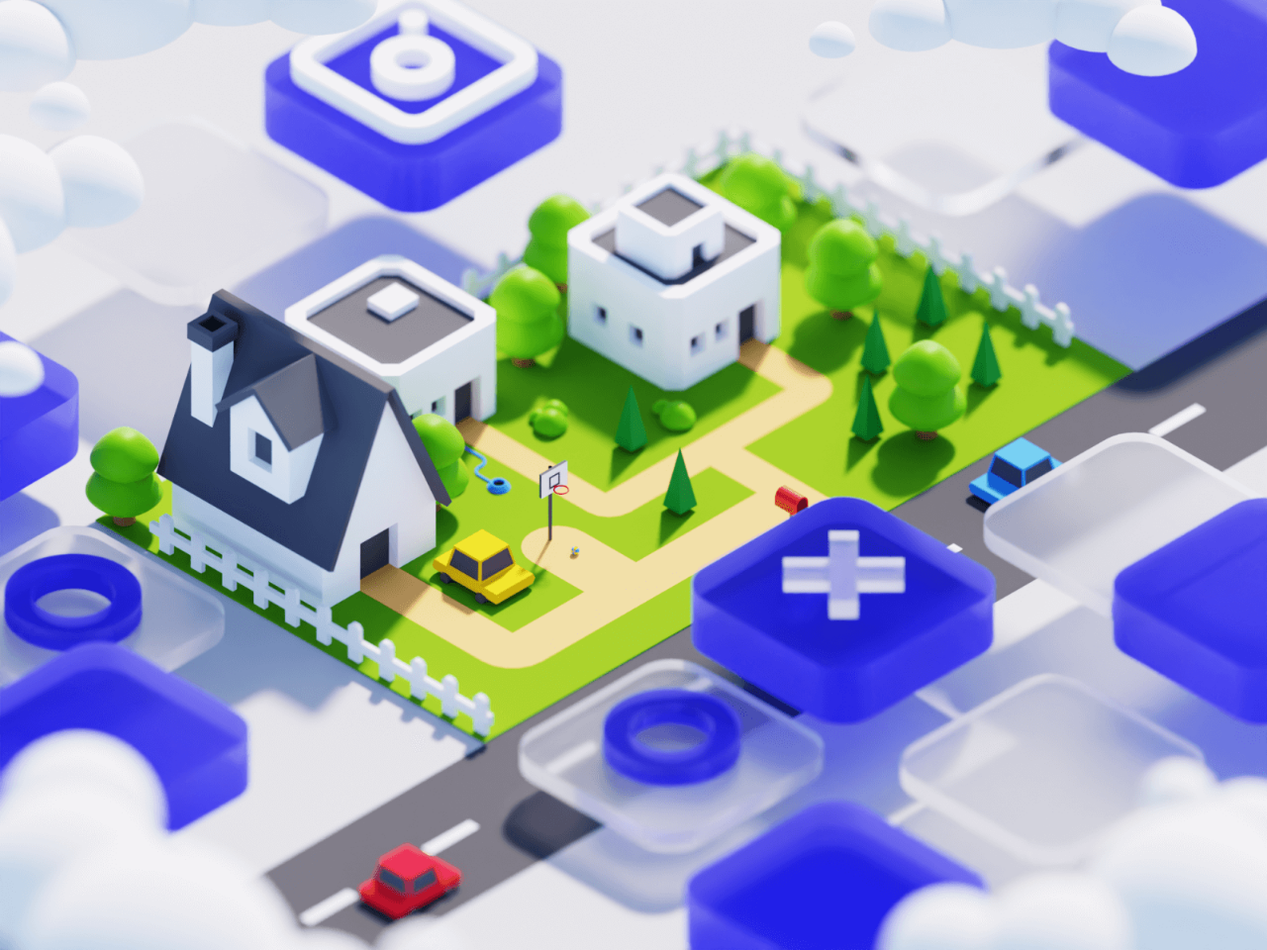
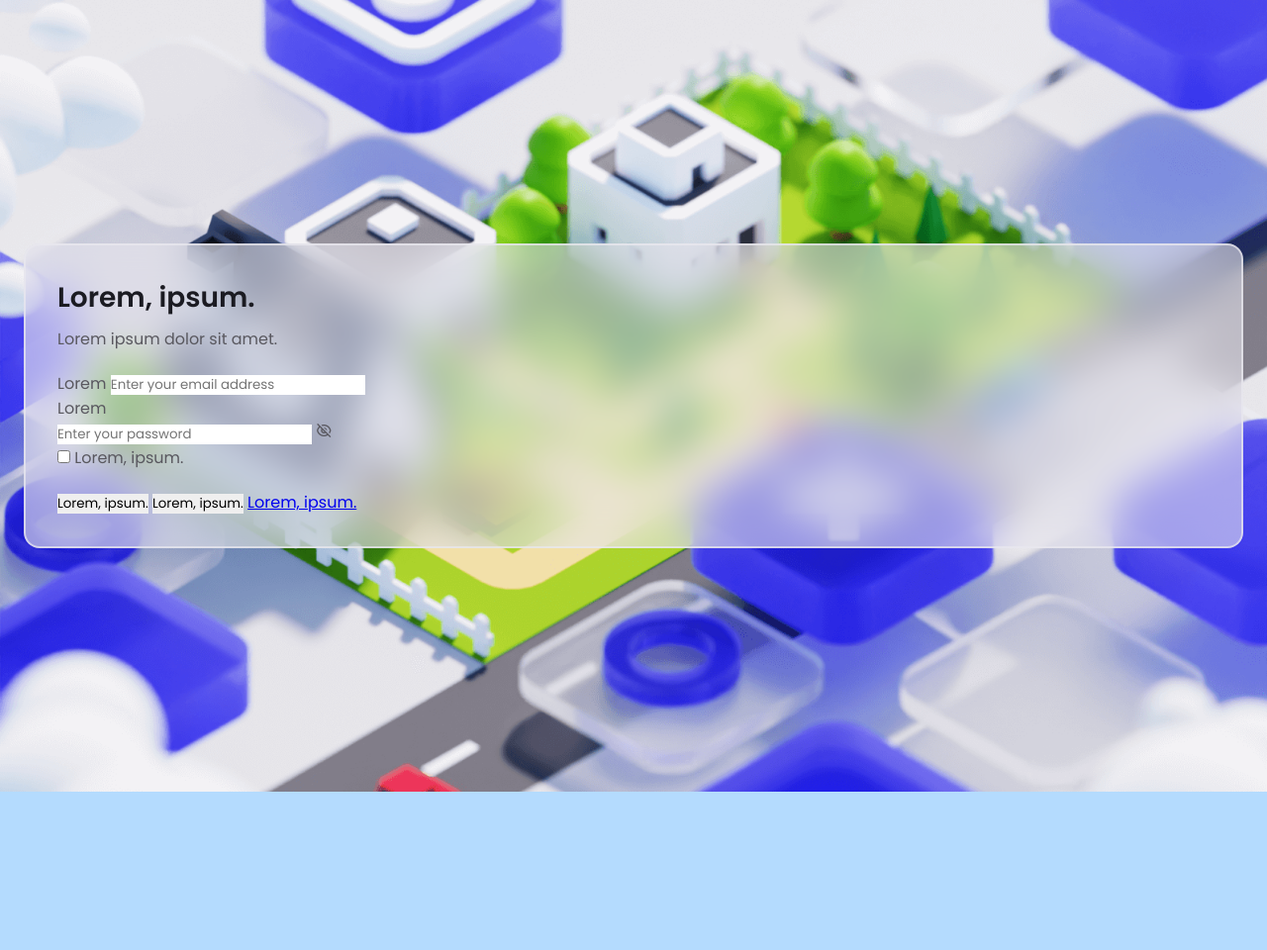
Before and after one commit to Ange230700/practicingGlassLoginForm, a plain HTML site: page index.html in a window 1280 px wide. Shown: the top 960 px of the page at 99% size. After the commit the page ends 800 px from the top, so only its background shows below. Drawn offline with nearby package versions, Linux system fonts and the light colour scheme.

Commit message:
styling of page ongoing 2

```diff
--- a/assets/css/styles.css
+++ b/assets/css/styles.css
@@ -41,20 +41,59 @@
   padding: 0;
 }
 
-body{
+body {
   background-color: var(--body-color);
   font-family: var(--body-font);
   color: var(--text-color);
 }
 
 input,
-button{
+button {
   border: none;
   outline: none;
   font-family: var(--body-font);
 }
 
-img{
+img {
   max-width: 100%;
   height: auto;
 }
+
+/* ===== LOGIN FORM ===== */
+
+.login__content,
+.login__form,
+.login__inputs {
+  display: grid;
+}
+
+.login__content {
+  position: relative;
+  height: 100vh;
+  align-items: center;
+}
+
+.login__img {
+  position: absolute;
+  width: 100%;
+  height: 100%;
+  object-fit: cover;
+  object-position: center;
+}
+
+.login__form {
+  position: relative;
+  background-color: hsla(244, 16%, 92%, 0.6);
+  border: 2px solid hsla(244, 16%, 92%, 0.75);
+  margin-inline: 1.5rem;
+  row-gap: 1.25rem;
+  backdrop-filter: blur(20px);
+  padding: 2rem;
+  border-radius: 1rem;
+}
+
+.login__title {
+  color: var(--title-color);
+  font-size: var(--h2-font-size);
+  margin-bottom: 0.5rem;
+}
```
Lines whose indentation alone changed are shown as unchanged.
